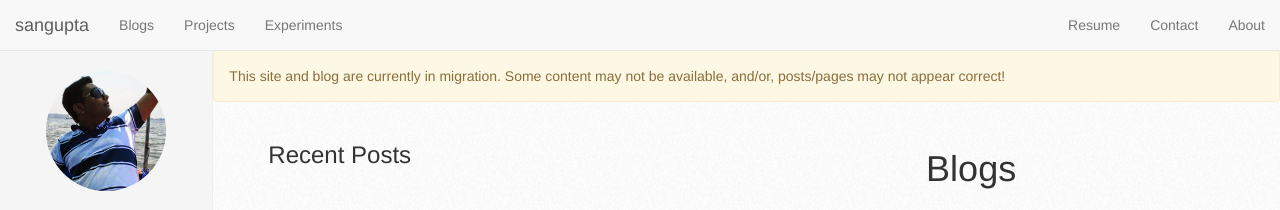
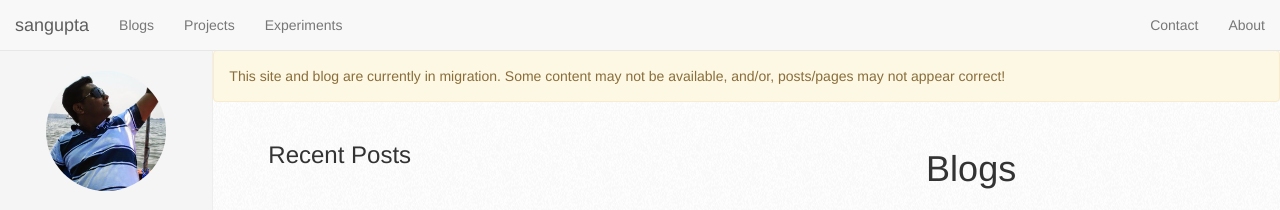
Before and after one commit to sangupta/sangupta.github.io, a Jekyll site: the page built from index.html, in a window 1280 px wide. Shown: the top 210 px of the page. Built offline with Jekyll 4.4.1, drawn with Linux system fonts in a browser that asks for light colours; nearby versions of some CDN libraries; Markdown is read by kramdown in place of the engine named in the settings; comment, search, counter and statistics services are not loaded.

Commit message:
removed resume link from navbar

```diff
--- a/_includes/navbar.html
+++ b/_includes/navbar.html
@@ -10,7 +10,6 @@
         <li><a href="/experiments/index.html">Experiments</a></li>
       </ul>
       <ul class="nav navbar-nav navbar-right">
-        <li><a href="#">Resume</a></li>
         <li><a href="/about.html#contactme">Contact</a></li>
         <li><a href="/about.html">About</a></li>
       </ul>
```
